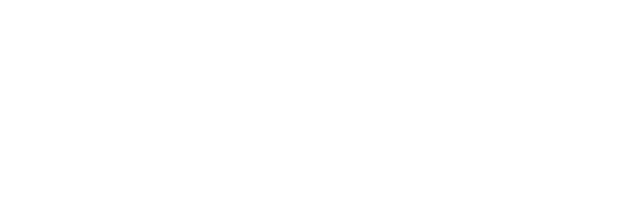
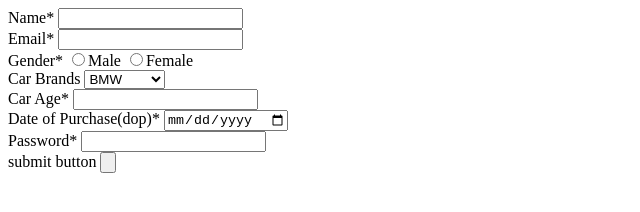
Before and after one commit to acciojob/car-insurance-form-unnath123, a website: page main.html in a window 1280 px wide. Shown: the whole page, without its empty margins (0-640 px from the left). Drawn offline with Linux system fonts and the light colour scheme.

Commit message:
created a submission

```diff
--- a/main.html
+++ b/main.html
@@ -7,6 +7,43 @@
 </head>
 
 <body>
+	<main>
+		<form method="post">
+			<label for="name">Name*</label>
+			<input id="name" required type="text"/>
+			<br>
+			<label for="email">Email*</label>
+			<input type="email" id="email" required/>
+			<br>
+			<label  for="gender">Gender*</label>
+				<input type="radio"  name="gender"/>Male
+				<input type="radio"  name="gender"/>Female
+			<br>
+			<label for="cars">Car Brands</label>
+				<select id="cars">
+					<option>BMW</option>
+					<option>Audi</option>
+					<option>Mercedez</option>
+				</select>
+			<br>
+			<label for="carage">Car Age*</label>
+			<input type="text" id="carage"/>
+			<br>
+			<label for="dop">Date of Purchase(dop)*</label>
+			<input type="date" id="dop">
+
+			<br>
+			<label for="password">Password*</label>
+			<input type="password"id="password"/>
+
+			<br>
+			<label for="submit">submit button</label>
+			<input type="button" id="button"/>
+
+
+
+		</form>
+	</main>
 	<!-- the entire body must be written by student -->
     <script type="text/javascript" src="./script.js">
 </script>
```
Also changed, not shown: styles.css (line endings or trailing spaces).
